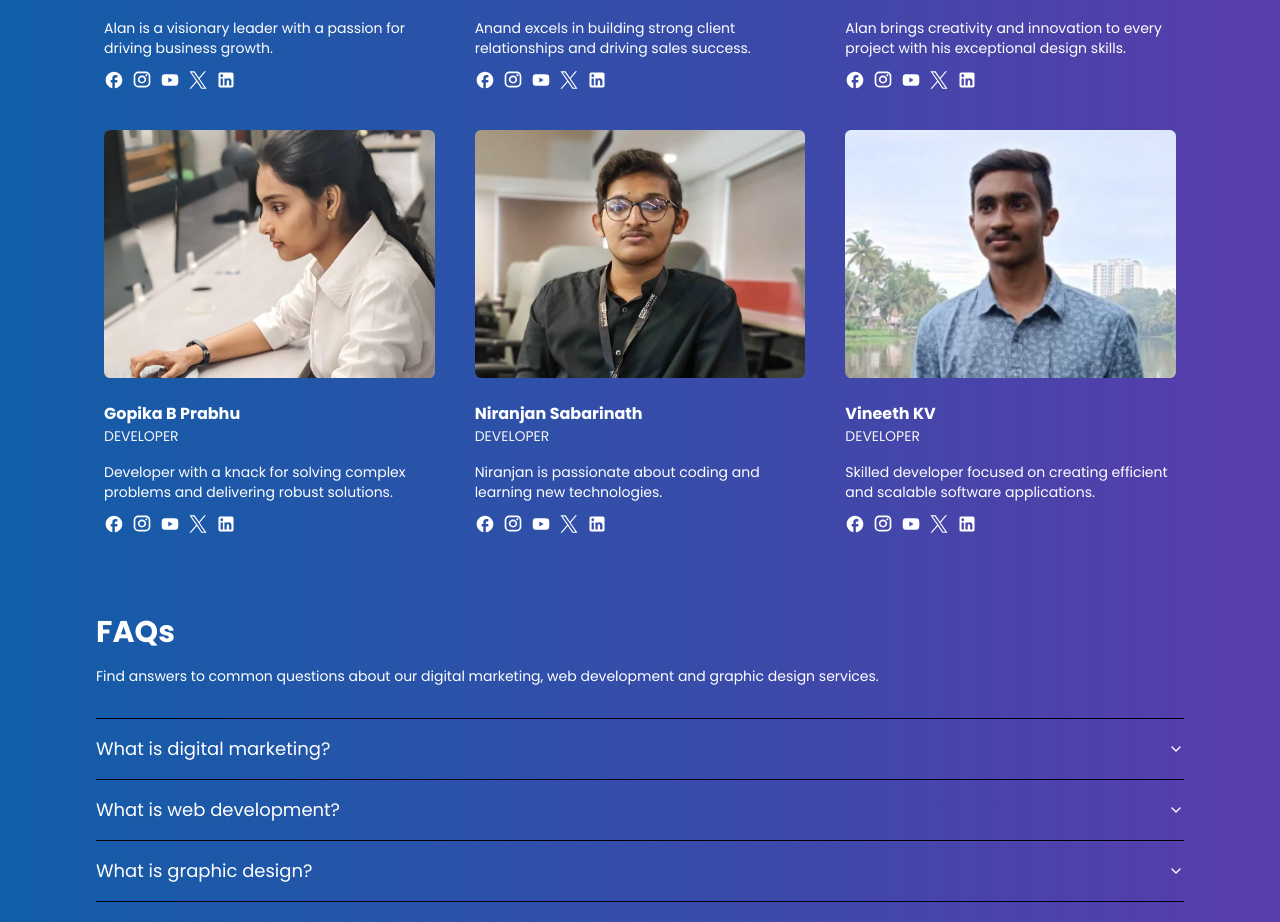
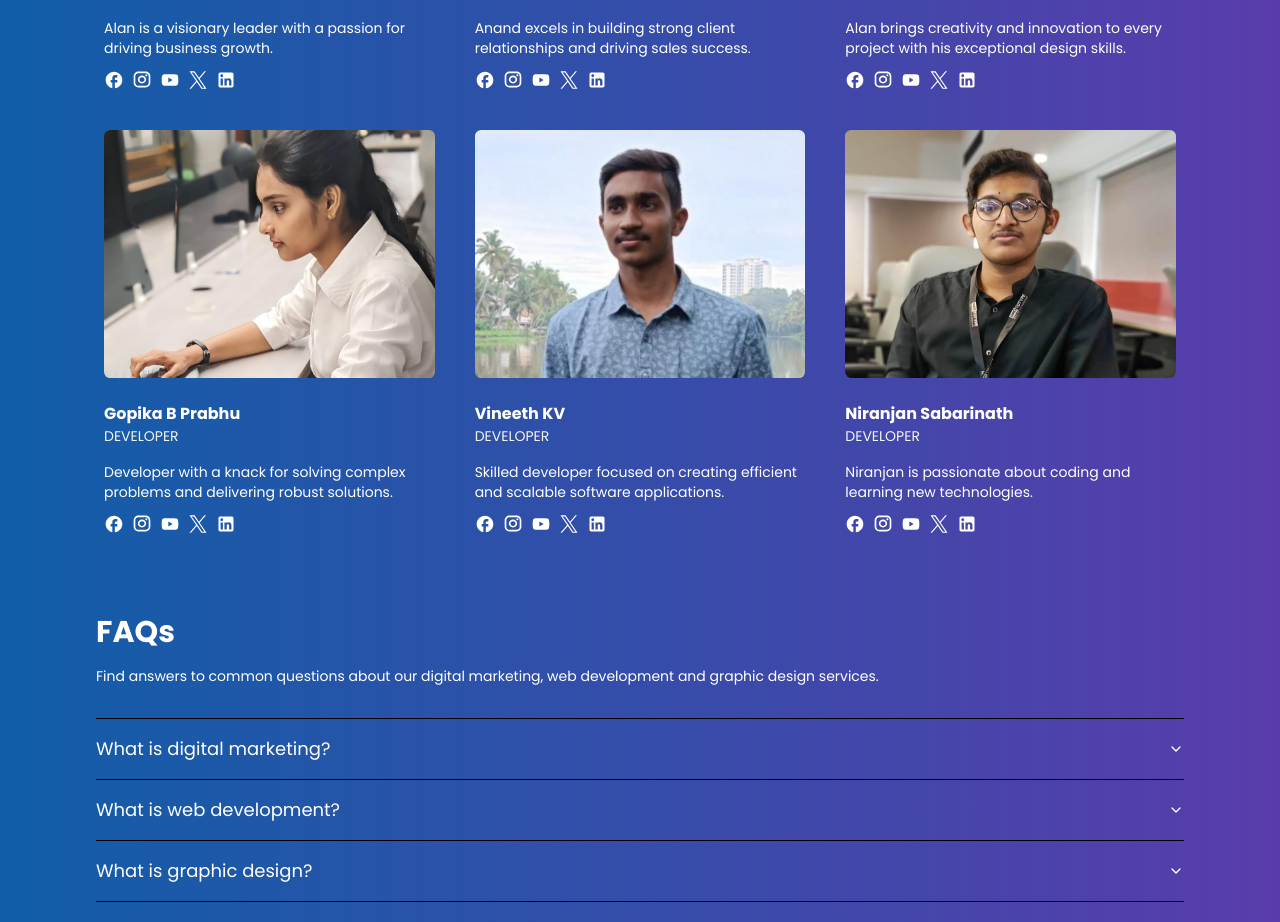
Before and after one commit to niranjan-official/red-matrix, a Next.js app: page / in a window 1280 px wide. Shown: the part 3005-3927 px from the top of the page. Built offline with nearby package versions, Linux system fonts and the light colour scheme.

Commit message:
update: team section

```diff
--- a/constants/index.js
+++ b/constants/index.js
@@ -24,15 +24,15 @@ export const TeamMembers = [
       image: 'gopika.jpg'
     },
     {
+      name: 'Vineeth KV',
+      position: 'Developer',
+      description: 'Skilled developer focused on creating efficient and scalable software applications.',
+      image: 'vineeth.jpg'
+    },
+    {
       name: 'Niranjan Sabarinath',
       position: 'Developer',
       description: 'Niranjan is passionate about coding and learning new technologies.',
       image: 'niranjan.jpg'
     },
-    {
-      name: 'Vineeth KV',
-      position: 'Developer',
-      description: 'Skilled developer focused on creating efficient and scalable software applications.',
-      image: 'vineeth.jpg'
-    },
   ];
```
